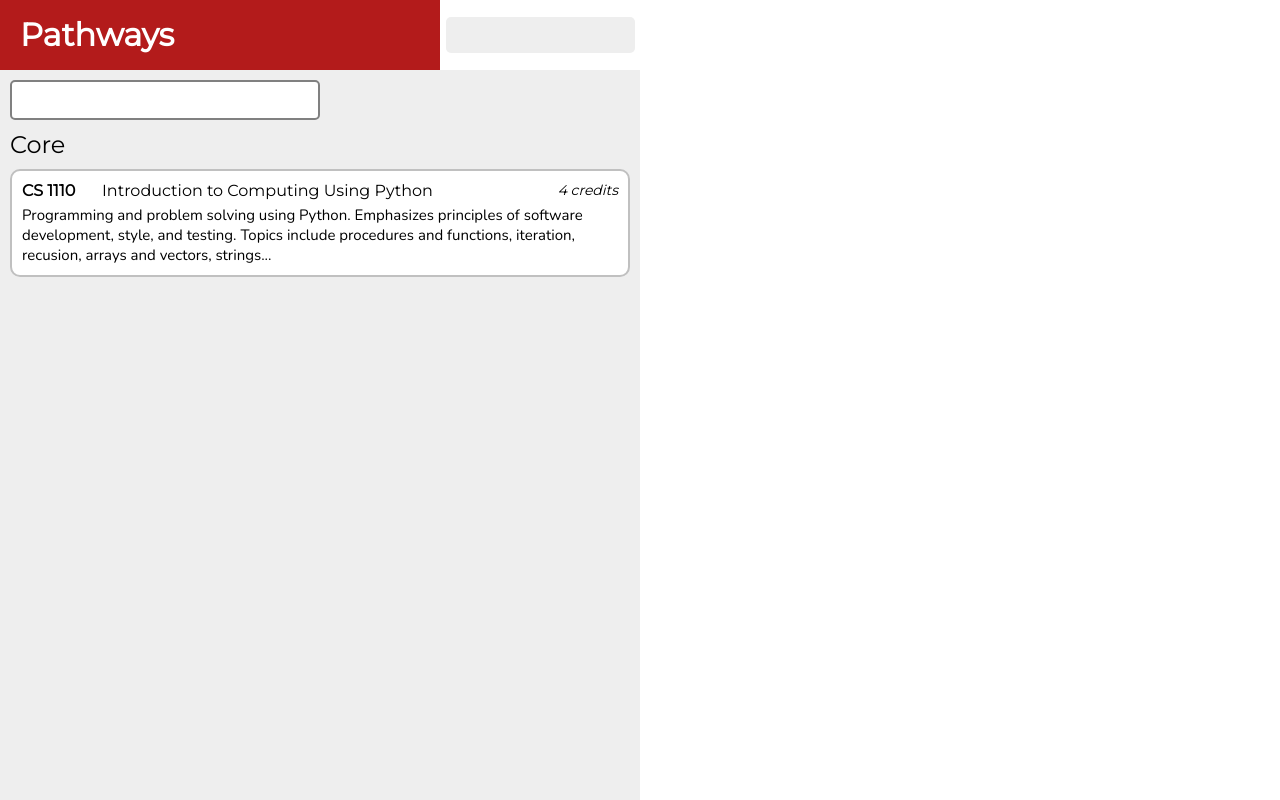
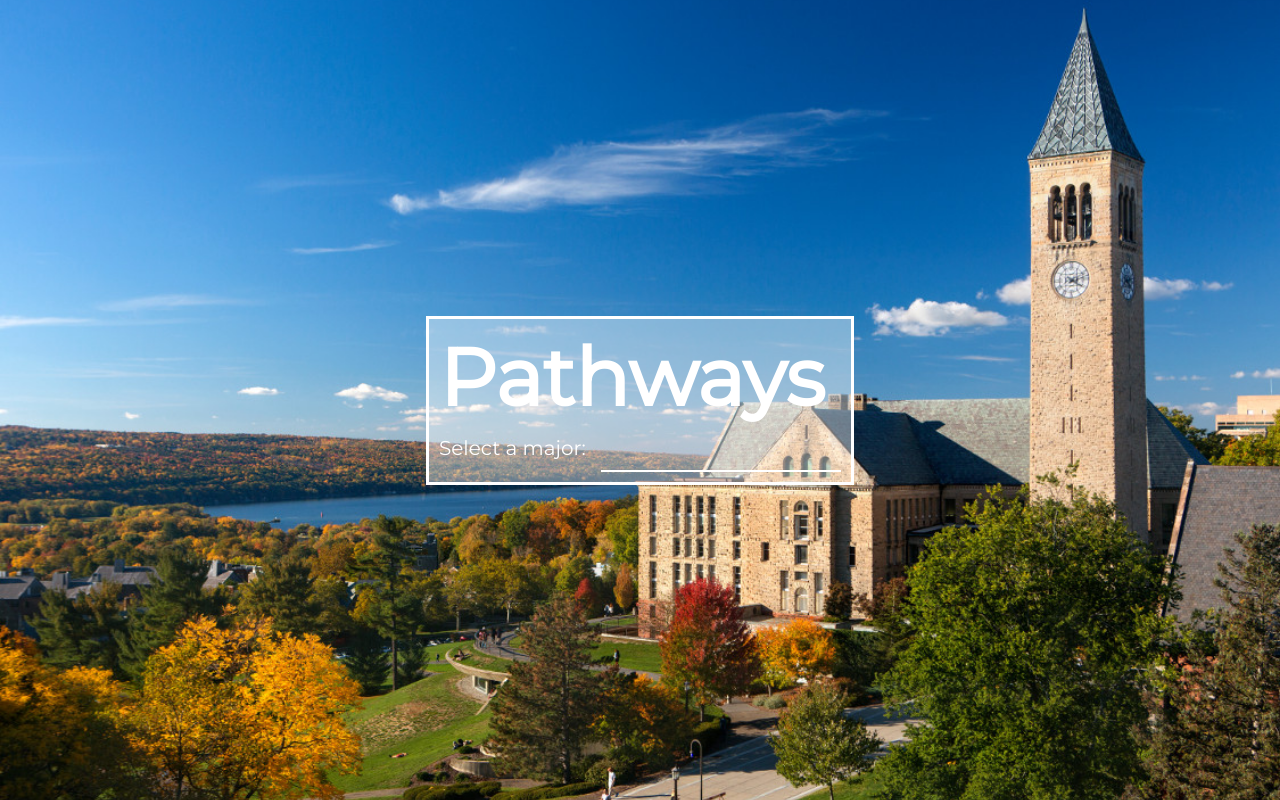
Before and after one commit to yangdanny97/pathways-vis, a plain HTML site: page www/index.html in a window 1280 px wide. Drawn offline with nearby package versions, Linux system fonts and the light colour scheme.

Commit message:
Add splash page

```diff
--- a/www/index.html
+++ b/www/index.html
@@ -1,43 +1,19 @@
 <!DOCTYPE html>
 
 <html>
+
 <head>
-    <meta charset='utf-8'>
+    <link rel='stylesheet' type='text/css' href='style/splash.css'>
     <title>Pathways</title>
-    <link rel='stylesheet' type='text/css' href='style/style.css'>
 </head>
 
 <body>
-<div id='container'>
-    <div id='left'>
-        <div id='head'>
-            <div id='title'><h1>Pathways</h1></div>
-            <div id='major'><input type='text'></div>
-        </div>
-
-        <div id='bar'>
-            <input type='text'>
-        </div>
-        <h2 id='status'>Core</h2>
-
-        <div class='course'>
-            <div class='top'>
-                <div class='coursecode'>CS 1110</div>
-                <div class='coursename'>Introduction to Computing Using Python</div>
-                <div class='coursecred'>4 credits</div>
-            </div>
-            <p>
-                    Programming and problem solving using Python. Emphasizes
-                    principles of software development, style, and testing.
-                    Topics include procedures and functions, iteration,
-                    recusion, arrays and vectors, strings...
-            </p>
+    <div id='bg'>
+        <div id='content'>
+            <h1>Pathways</h1>
+            <span>Select a major: </span><input type='text'>
         </div>
     </div>
-    <div id='right'>
-
-    </div>
-</div>
 </body>
 
 </html>
--- /dev/null
+++ b/www/style/splash.css
@@ -0,0 +1,61 @@
+@import url('https://fonts.googleapis.com/css?family=Montserrat|Nunito|Nunito+Sans|Raleway&display=swap');
+
+* {
+    margin: 0;
+    box-sizing: border-box;
+}
+
+body, html {
+    height: 100%;
+}
+
+div#bg {
+    background-image: url('../img/cornell.jpg');
+
+    height: 100%;
+
+    background-position: center;
+    background-repeat: no-repeat;
+    background-size: cover;
+
+    display: flex;
+    align-items: center;
+}
+
+div#content {
+    padding: 10px;
+    margin: auto;
+
+    background-color: rgba(255, 255, 255, 0.4);
+
+    font-family: Montserrat;
+    border: 3px solid white;
+    color: white;
+}
+
+h1 {
+    font-size: 80px;
+}
+
+span, input {
+    font-size: 20px;
+}
+
+input[type='text'] {
+    background-color: transparent;
+    display: inline-block;
+
+    margin-left: 10px;
+    padding: 10px 0;
+
+    border: none;
+    border-bottom: 2px solid white;
+    border-radius: 0;
+
+    color: white;
+    font-family: Montserrat;
+}
+
+input[type='text']:focus {
+    outline: none;
+}
--- a/www/style/style.css
+++ b/www/style/style.css
@@ -29,6 +29,10 @@
     height: 70px;
     width: 100%;
     background-color: #B31B1B;
+}
+
+#major {
+    font-family: Montserrat;
 }
 
 #title {
```
Also changed, not shown: www/pathways.html (added, +43 -0 lines), www/img/cornell.jpg (added).
